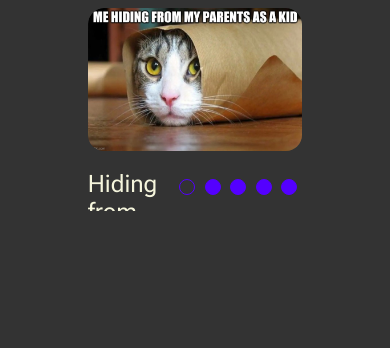
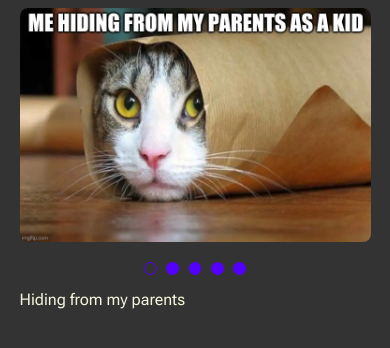
Before and after one commit to 12FourOnSix/pureCssMemSlider, a plain HTML site: page index.html in a window 390 px wide. Drawn offline with nearby package versions, Linux system fonts and the light colour scheme.

Commit message:
feat: add styles for different resolutions, incl mobiles (Wed, May 18, 2022 01:08:11)

```diff
--- a/style.css
+++ b/style.css
@@ -128,7 +128,6 @@ img:not(:first-child) {
     display: none;
 }
 
-
 /* ----------------- */
 /* Анимация картинок */
 /* ----------------- */
@@ -156,3 +155,50 @@ img:not(:first-child) {
 #control_5:focus-within ~ .image-container img:nth-of-type(1) {
     display: none;
 }
+
+/* Версии для разных разрешений, в тч для мобильных */
+@media  screen and (max-width: 1200px) {
+    .wrapper {
+        width: 70vw;
+    }
+    img, .image-container {
+        border-radius: .8rem;
+    }
+}
+@media  screen and (max-width: 768px) {
+    .wrapper {
+        width: 80vw;
+    }
+    .title-inner {
+        font-size: 1.3rem;
+    }
+    img, .image-container {
+        border-radius: .6rem;
+    }
+}
+
+/* Мобильные */
+@media  screen and (max-width: 460px) {
+    .wrapper {
+        width: 95vw;
+        justify-content: center;
+    }
+    .title-inner {
+        font-size: 1rem;
+    }
+    img, .image-container {
+        border-radius: .5rem;
+    }
+    .control-item-circle {
+        width: .8rem;
+        height: .8rem;
+    }
+    .image-container {
+        margin-bottom: .5rem;
+    }
+    .titles {
+        order: 3;
+        flex: 0 0 100%;
+        margin-top: .5rem;
+    }
+}
```
